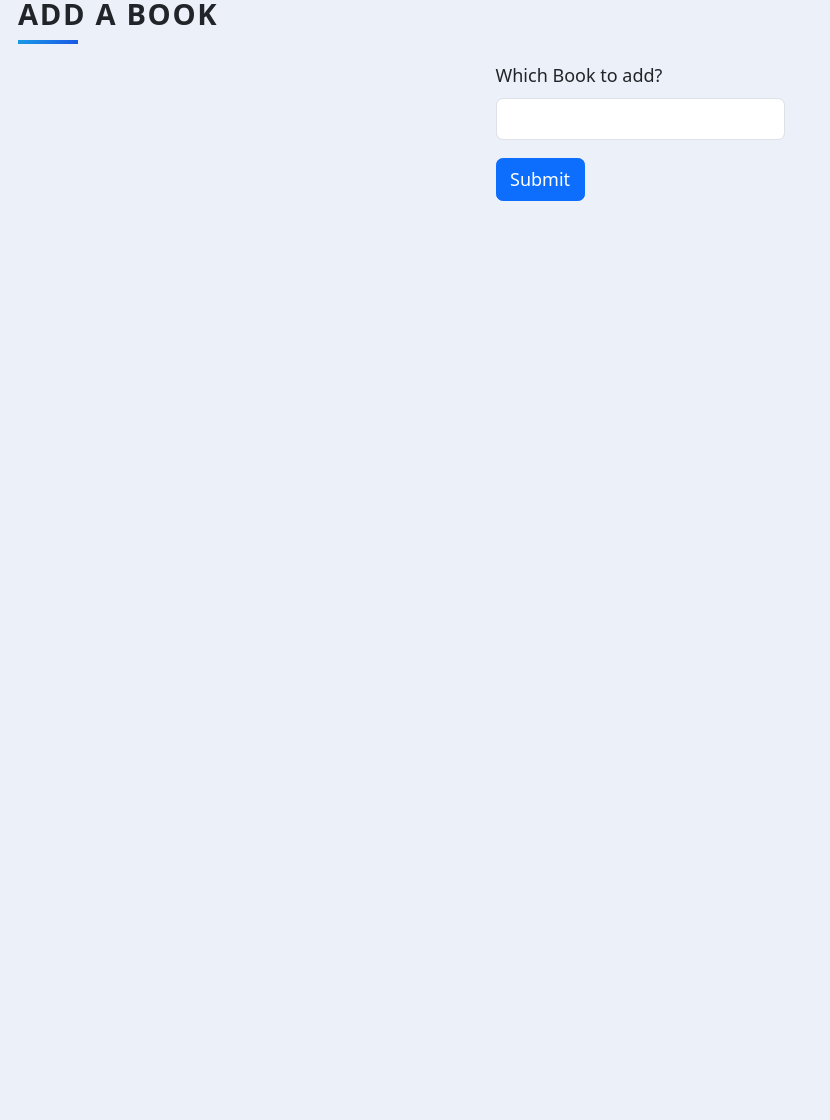
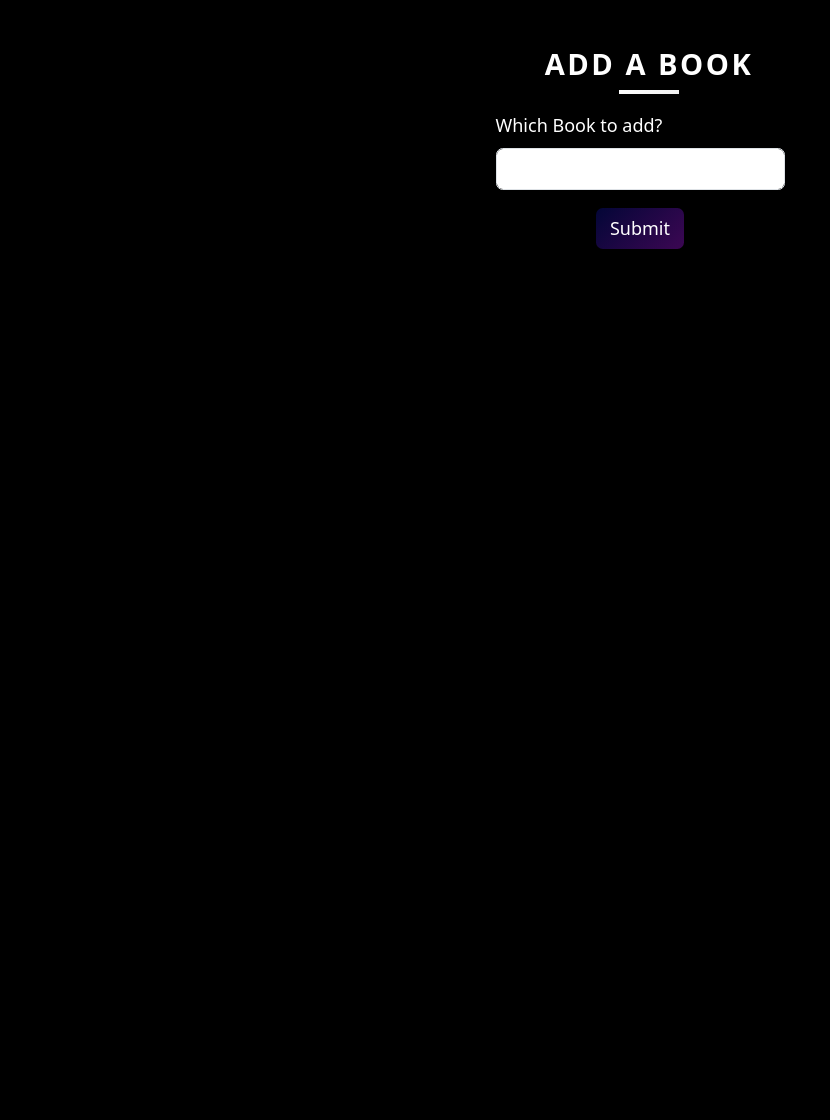
Before and after one commit to krizhnaa/Personal-BookTracker.py, a Flask app: page /add in a window 1280 px wide. Shown: the whole page, without its empty margins (0-830 px from the left). Before the commit the page ends 201 px from the top, so only its background shows below. Run offline with Flask 3, Linux system fonts and the light colour scheme; some libraries are stand-ins or nearby versions.

Commit message:
Changes in the CSS

```diff
--- a/main.py
+++ b/main.py
@@ -99,6 +99,8 @@ def add():
         with app.app_context():
             id_count = db.session.query(db.func.max(BookCollection.id)).scalar()
             rank_count = db.session.query(db.func.max(BookCollection.ranking)).scalar()
+            if book_info["year"] == "Year not available":
+                book_info["year"] = "00000"
             print(id_count)
             if id_count == None:
                 id_count = 0
--- a/static/css/styles.css
+++ b/static/css/styles.css
@@ -11,8 +11,8 @@
  body {
 	 margin: 0;
 	 padding: 0;
-	 height: 100vh;
-	 background-color: #ecf0f9;
+	 height: 140vh;
+	 background-color: #000000;
 	 background-attachment: fixed;
 }
 .large {
@@ -35,14 +35,17 @@
 }
  .heading {
 	 width: 100%;
+	 color: #fff;
+	 text-align: center;
 	 margin-left: 1rem;
 	 font-weight: 900;
 	 font-size: 1.618rem;
 	 text-transform: uppercase;
-	 letter-spacing: 0.1ch;
+	 letter-spacing: 0.15ch;
 	 line-height: 1;
 	 padding-bottom: 0.5em;
 	 margin-bottom: 1rem;
+	 margin-top: 50px;
 	 position: relative;
 }
  .heading:after {
@@ -51,24 +54,48 @@
     position: absolute;
     width: 60px;
     height: 4px;
-	 background: linear-gradient(135deg, #1a9be6, #1a57e6);
+    background: linear-gradient(135deg, #FFFFFF, #F0F0F0);
     bottom: 0;
+    left: 50%; /* Center the pseudo-element horizontally */
+    transform: translateX(-50%); /* Adjust to center the pseudo-element horizontally */
 }
  .description {
+     text-align: center;
 	 width: 100%;
-	 margin-top: 0;
+	 margin-top: 10px;
 	 margin-left: 1rem;
 	 margin-bottom: 3rem;
+	 color: #fff;
 }
+
+.card-container {
+    display: flex;
+    flex-wrap: wrap;
+    justify-content: space-between;
+}
+
+label.form-label {
+    color: white; /* Change to the color you desire */
+}
+
+#submit {
+    display: block;
+    background: linear-gradient(135deg, #030637, #3C0753);
+    margin: 0 auto;
+    border: 0px solid white;
+}
+
+
  .card {
 	 color: inherit;
 	 cursor: pointer;
-	 width: calc(33% - 3rem);
+	 width: calc(33.33% - 30px);
 	 min-width: calc(33% - 3rem);
 	 height: 400px;
 	 min-height: 400px;
 	 perspective: 1000px;
 	 margin: 1rem auto;
+	 margin-bottom: 20px;
 	 position: relative;
 }
  @media screen and (max-width: 800px) {
@@ -114,8 +141,8 @@
 	 left: 0;
 	 right: 0;
 	 bottom: 0;
-	 background: linear-gradient(135deg, #1a9be6, #1a57e6);
-	 opacity: 0.25;
+	 background: linear-gradient(135deg, #27374D, #720455);
+     opacity: 0.40; /* Adjust opacity as needed */
 	 z-index: -1;
 }
  .card:hover .front {
@@ -145,14 +172,16 @@
     backface-visibility: hidden;
     font-weight: bold;
     color: #fff;
+    margin-bottom: 20px;
     padding: 0.5em 1em;
     border-radius: 100px;
     font: inherit;
-	 background: linear-gradient(135deg, #1a9be6, #1a57e6);
+    background: linear-gradient(135deg, #030637, #3C0753);
     border: none;
     position: relative;
     transform-style: preserve-3d;
     transition: 300ms ease;
+    text-decoration: none;
 }
  .button:before {
 	 transition: 300ms ease;
@@ -193,10 +222,12 @@
 	 top: 12px;
 	 top: 12px;
 }
-.container.add {
+.container.text-center.add {
     margin-top: 40px;
-    margin-bottom: 20px;
+    margin-bottom: 20px !important;
 }
+
+
 .rating {
     color: #E4BB23;
 }
--- a/templates/index.html
+++ b/templates/index.html
@@ -1,11 +1,12 @@
 {% extends 'base.html' %}
 
-{% block title %}My Book Ranking{% endblock %}
+{% block title %}Krishna's Book Ranking{% endblock %}
 
 {% block content %}
 <div class="container">
     <h1 class="heading">My Book Ranking</h1>
-    <p class="description">These are the rankings of the book i have read.</p>
+    <p class="description"></p>
+    <div class="card-container">
         {% for data in db %}
         <div class="card">
             <div class="front" style="background-image: url('{{data.img_url}}');">
@@ -32,6 +33,7 @@
         </div>
         {% endfor %}
     </div>
+</div>
 <div class="container text-center add">
     <a href="{{ url_for('add') }}" class="button">Add Book</a>
 </div>
```
Also changed, not shown: instance/books-collection.db. Lines whose indentation alone changed are shown as unchanged.
